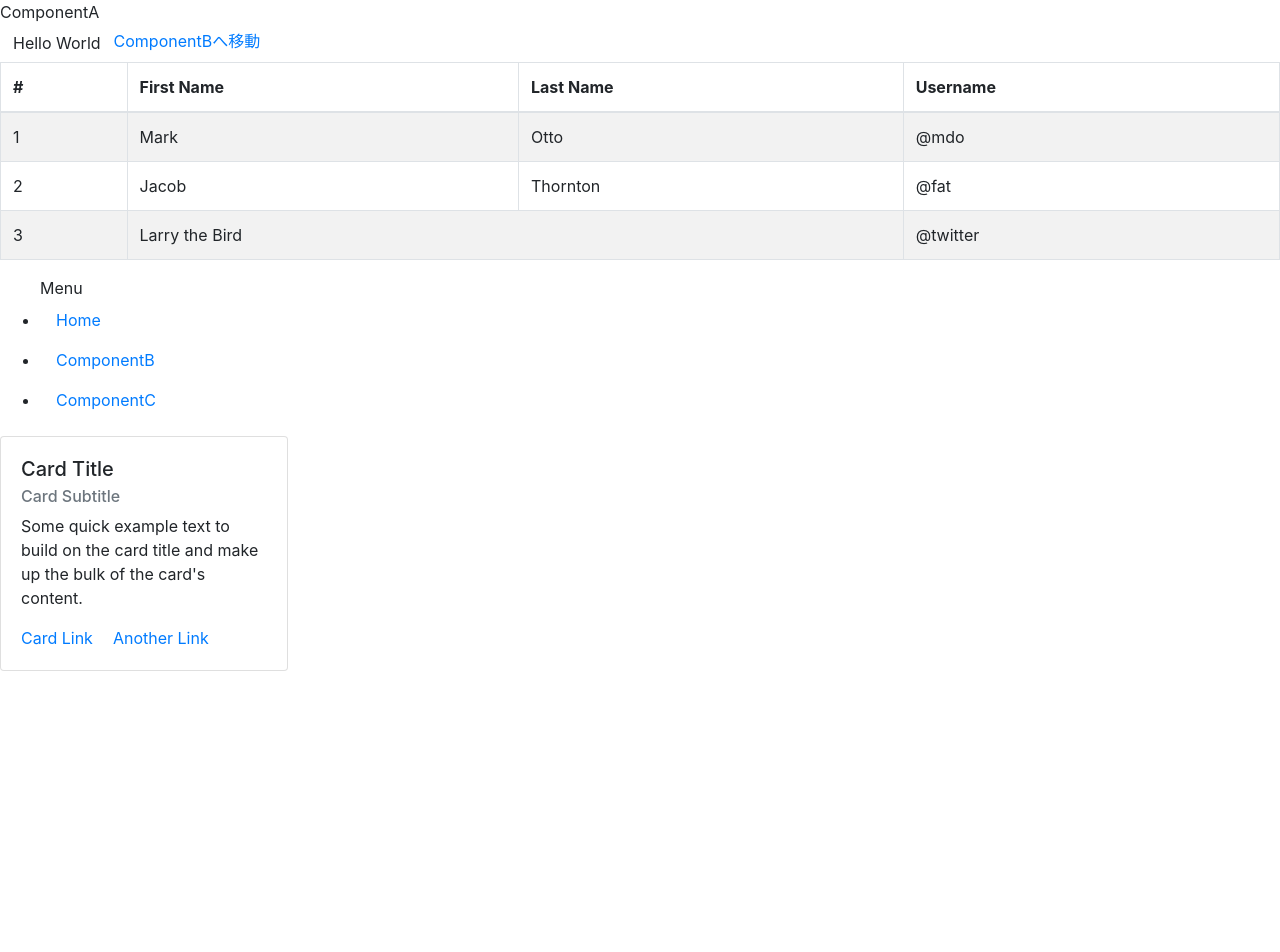
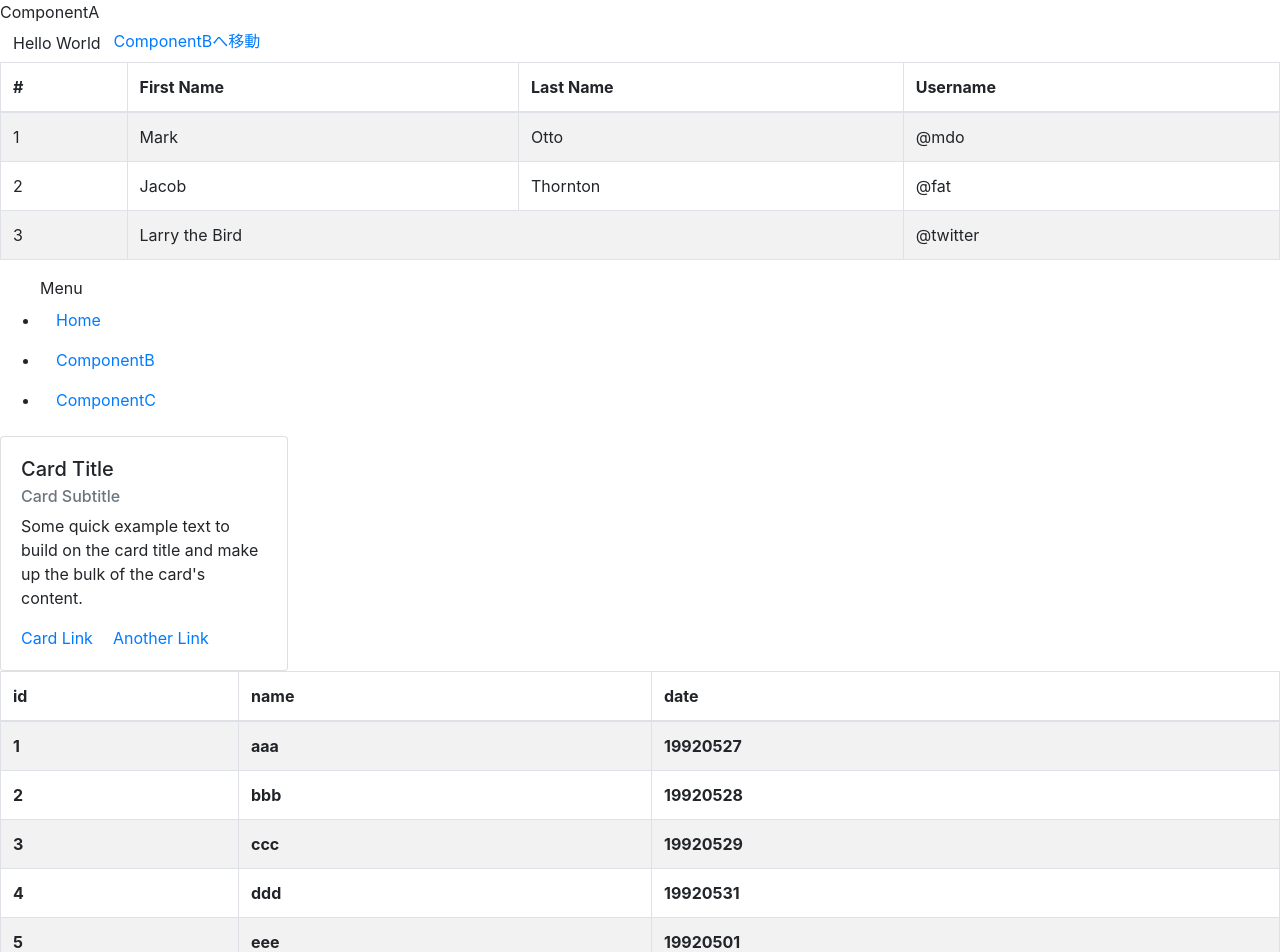
Before and after one commit to lanmalu1358/react-dev-course, a React (Create React App) app: page / in a window 1280 px wide. Shown: the top 952 px of the page. Before the commit the page ends 800 px from the top, so only its background shows below. Built offline with nearby package versions, Linux system fonts and the light colour scheme.

Commit message:
コミット9

```diff
--- a/src/App.js
+++ b/src/App.js
@@ -1,7 +1,5 @@
-import React, { useState } from 'react';
+import React from 'react';
 import './App.css';
-import Card from './card';
-import { useTable } from 'react-table';
 import { BrowserRouter as Router, Route, Switch } from 'react-router-dom';
 import ComponentA from './ComponentA';
 import ComponentB from './ComponentB';
--- a/src/ComponentA.js
+++ b/src/ComponentA.js
@@ -6,6 +6,14 @@
 import { Table } from 'react-bootstrap'
 import { Nav } from 'react-bootstrap'
 import { Card } from 'react-bootstrap'
+
+const sampleArray = [
+    { id: 1, name: 'aaa', date: 19920527 },
+    { id: 2, name: 'bbb', date: 19920528 },
+    { id: 3, name: 'ccc', date: 19920529 },
+    { id: 4, name: 'ddd', date: 19920531 },
+    { id: 5, name: 'eee', date: 19920501 }
+];
 
 const ComponentA = () => {
     return (
@@ -65,6 +73,28 @@
                     <Card.Link href="#">Another Link</Card.Link>
                 </Card.Body>
             </Card>
+
+
+            <Table striped bordered hover>
+                <thead>
+                    <tr>
+                        <th>id</th>
+                        <th>name</th>
+                        <th>date</th>
+                    </tr>
+                </thead>
+                <tbody>
+                    {sampleArray.map((data, index) => {
+                        return (
+                            <tr key={index}>
+                                <th>{data.id}</th>
+                                <th>{data.name}</th>
+                                <th>{data.date}</th>
+                            </tr>
+                        );
+                    })}
+                </tbody>
+            </Table>
         </>
     )
 }
```
Also changed, not shown: 1 other file (tests, documents, lock files or other folders).
